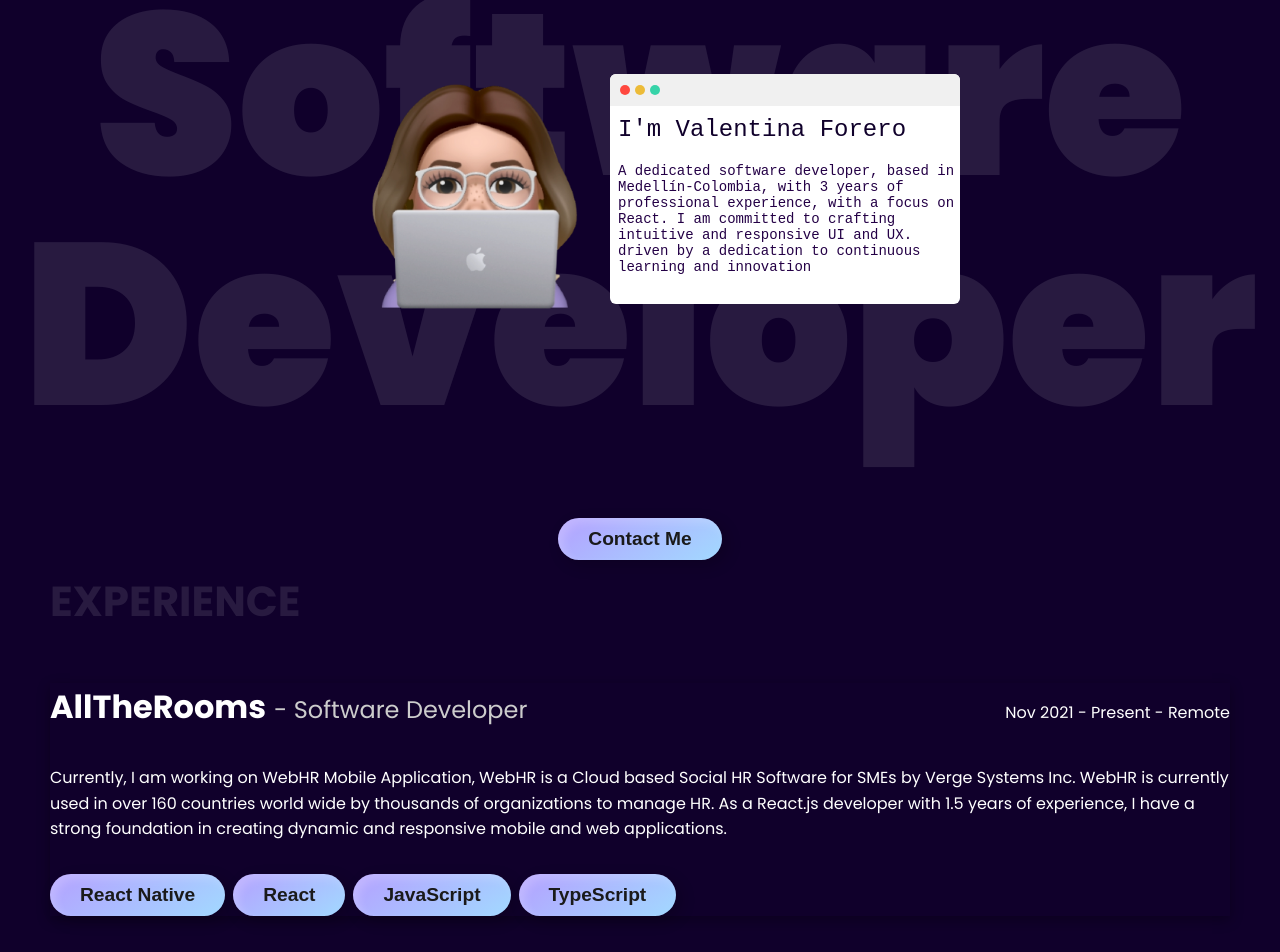
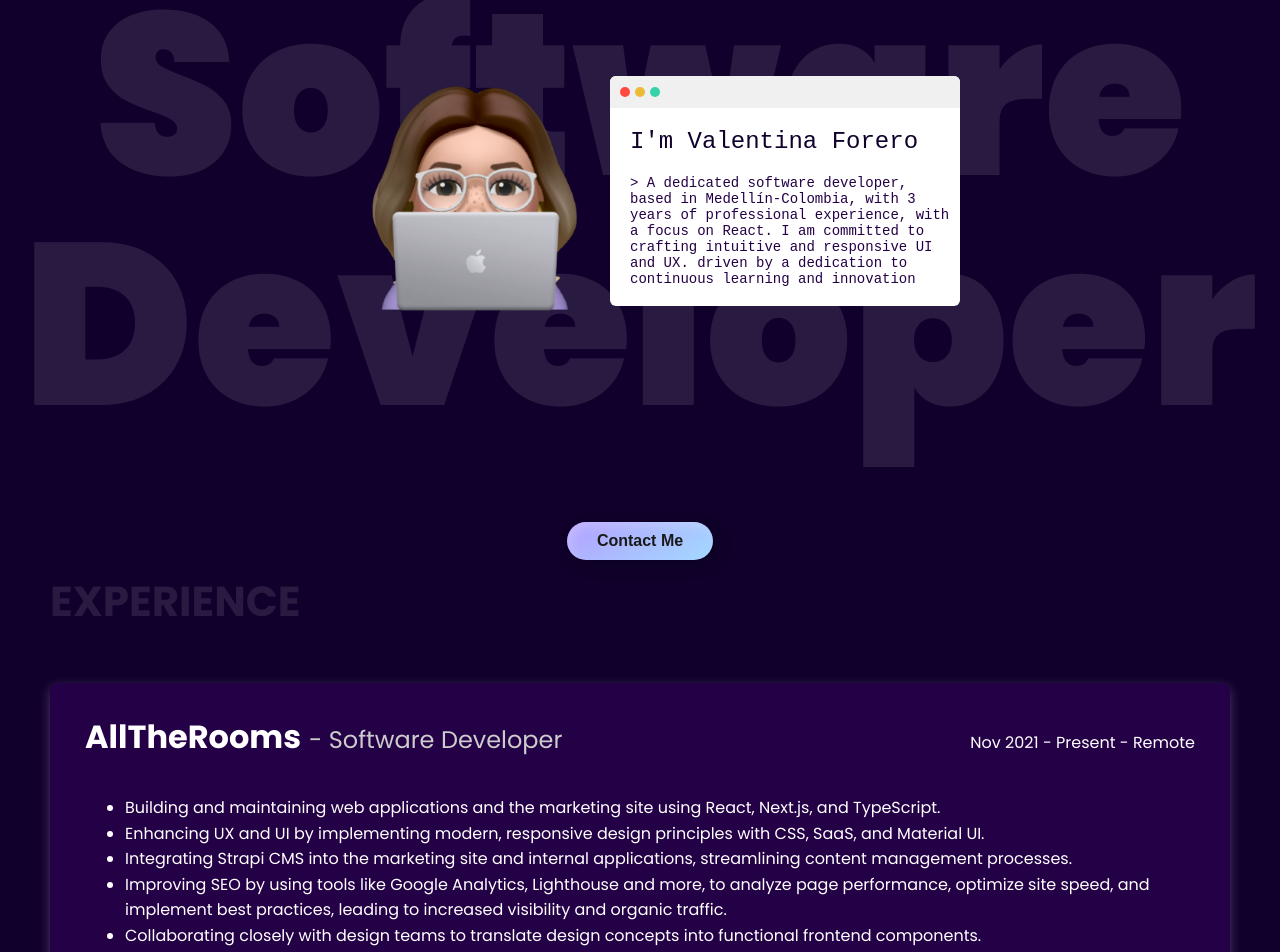
Before and after one commit to ValentinaForeroConde/my-portfolio, a Next.js app: page / in a window 1280 px wide. Shown: the part 160-1112 px from the top of the page. Built offline with nearby package versions, Linux system fonts and the light colour scheme.

Commit message:
chore: update experience info

```diff
--- a/components/Button/Button.module.scss
+++ b/components/Button/Button.module.scss
@@ -3,7 +3,7 @@
   border-radius: 50px;
   padding: 10px 30px;
   color: #1a1a1a;
-  font-size: 1.2rem;
+  font-size: 16px;
   font-weight: 600;
   border: none;
   outline: none;
--- a/components/ExperienceSection/ExperienceSection.module.scss
+++ b/components/ExperienceSection/ExperienceSection.module.scss
@@ -1,6 +1,14 @@
+.container {
+  display: flex;
+  flex-direction: column;
+  gap: 6rem;
+}
+
 .section {
-  background-color: #10002b;
-  box-shadow: 0 4px 12px rgba(0, 0, 0, 0.3);
+  background-color: #240046;
+  border-radius: 8px;
+  padding: 30px 35px;
+  box-shadow: 0 4px 12px rgba(229, 189, 242, 0.3);
   color: white;
   max-width: 1280px;
   margin: 40px auto;
@@ -41,6 +49,7 @@
 
 .technologies {
   display: flex;
+  flex-wrap: wrap;
   gap: 0.5rem;
   margin-top: 2rem;
 }
--- a/components/ExperienceSection/ExperienceSection.tsx
+++ b/components/ExperienceSection/ExperienceSection.tsx
@@ -1,42 +1,43 @@
-import React from "react";
+import React, { ReactNode } from "react";
 import Button from "components/Button/Button";
 
 import styles from "./ExperienceSection.module.scss";
 
 interface ExperienceSectionProps {
+  workExperience: {
     title: string;
     company: string;
     location: string;
     duration: string;
-  description: string;
+    description: ReactNode;
     technologies: string[];
+  }[];
 }
 
 const ExperienceSection: React.FC<ExperienceSectionProps> = ({
-  title,
-  company,
-  location,
-  duration,
-  description,
-  technologies,
+  workExperience,
 }) => {
   return (
+    <div className={styles.container}>
+      {workExperience?.map((experience) => (
         <div className={styles.section}>
           <div className={styles.header}>
             <div className={styles.companyTitle}>
-          <h2 className={styles.company}>{company}</h2>
-          <span className={styles.title}> - {title}</span>
+              <h2 className={styles.company}>{experience.company}</h2>
+              <span className={styles.title}> - {experience.title}</span>
             </div>
             <p className={styles.durationLocation}>
-          {duration} - {location}
+              {experience.duration} - {experience.location}
             </p>
           </div>
-      <p className={styles.description}>{description}</p>
+          <p className={styles.description}>{experience.description}</p>
           <div className={styles.technologies}>
-        {technologies.map((tech) => (
+            {experience.technologies.map((tech) => (
               <Button key={tech} label={tech} />
             ))}
           </div>
+        </div>
+      ))}
     </div>
   );
 };
--- a/components/MacWindow/MacWindow.module.scss
+++ b/components/MacWindow/MacWindow.module.scss
@@ -52,11 +52,11 @@
 .name {
   font-size: 24px;
   color: #10002b;
-  margin: 10px 0 10px 8px;
+  margin: 20px 10px 10px 20px;
 }
 
 .mainInfo {
   font-size: 14px;
-  margin: 10px 0 10px 8px;
+  margin: 10px 10px 10px 20px;
   color: #240046;
 }
--- a/components/MacWindow/MacWindow.tsx
+++ b/components/MacWindow/MacWindow.tsx
@@ -1,4 +1,4 @@
-import { Typewriter } from "components/Typewriter/Typewriter";
+import Typewriter from "components/Typewriter/Typewriter";
 
 import styles from "./MacWindow.module.scss";
 
@@ -20,10 +20,10 @@ const MacWindow = () => {
         />
 
         <code className={styles.mainInfo}>
-          A dedicated software developer, based in Medellín-Colombia, with 3
+          {`> A dedicated software developer, based in Medellín-Colombia, with 3
           years of professional experience, with a focus on React. I am
           committed to crafting intuitive and responsive UI and UX. driven by a
-          dedication to continuous learning and innovation
+          dedication to continuous learning and innovation`}
         </code>
       </div>
     </div>
--- a/pages/index.tsx
+++ b/pages/index.tsx
@@ -20,6 +20,64 @@ export default function Home() {
     },
   ];
 
+  const experience = [
+    {
+      title: "Software Developer",
+      company: "AllTheRooms",
+      location: "Remote",
+      duration: "Nov 2021 - Present",
+      description: (
+        <div>
+          <ul>
+            <li>
+              Building and maintaining web applications and the marketing site
+              using React, Next.js, and TypeScript.
+            </li>
+            <li>
+              Enhancing UX and UI by implementing modern, responsive design
+              principles with CSS, SaaS, and Material UI.
+            </li>
+            <li>
+              Integrating Strapi CMS into the marketing site and internal
+              applications, streamlining content management processes.
+            </li>
+            <li>
+              Improving SEO by using tools like Google Analytics, Lighthouse and
+              more, to analyze page performance, optimize site speed, and
+              implement best practices, leading to increased visibility and
+              organic traffic.
+            </li>
+            <li>
+              Collaborating closely with design teams to translate design
+              concepts into functional frontend components.
+            </li>
+            <li>
+              Using GraphQL for backend operations and efficiently consuming
+              endpoints to enhance product features and functionalities.
+            </li>
+            <li>
+              Working on multiple projects with a great team to improve the
+              overall functionality of the products.
+            </li>
+          </ul>
+        </div>
+      ),
+      technologies: [
+        "React",
+        "Next.js",
+        "JavaScript",
+        "TypeScript",
+        "MaterialUI",
+        "CSS",
+        "HTML",
+        "SaaS",
+        "Tailwind",
+        "Git - GitHub",
+        "Node.js",
+      ],
+    },
+  ];
+
   return (
     <div>
       <Head>
@@ -36,18 +94,8 @@ export default function Home() {
       <div className={styles.container}>
         <PersonalInfo />
         <h1 className={styles.sectionTitle}>EXPERIENCE</h1>
-
-        <ExperienceSection
-          title="Software Developer"
-          company="AllTheRooms"
-          location="Remote"
-          duration="Nov 2021 - Present"
-          description="Currently, I am working on WebHR Mobile Application, WebHR is a Cloud based Social HR Software for SMEs by Verge Systems Inc. WebHR is currently used in over 160 countries world wide by thousands of organizations to manage HR. As a React.js developer with 1.5 years of experience, I have a strong foundation in creating dynamic and responsive mobile and web applications."
-          technologies={["React Native", "React", "JavaScript", "TypeScript"]}
-        />
-
+        <ExperienceSection workExperience={experience} />
         <h1 className={styles.sectionTitle}>PROYECTS</h1>
-
         <ProjectsSection projects={projects} />
       </div>
     </div>
```
Also changed, not shown: components/Typewriter/Typewriter.tsx (+5 -3 lines). Lines whose indentation alone changed are shown as unchanged.
